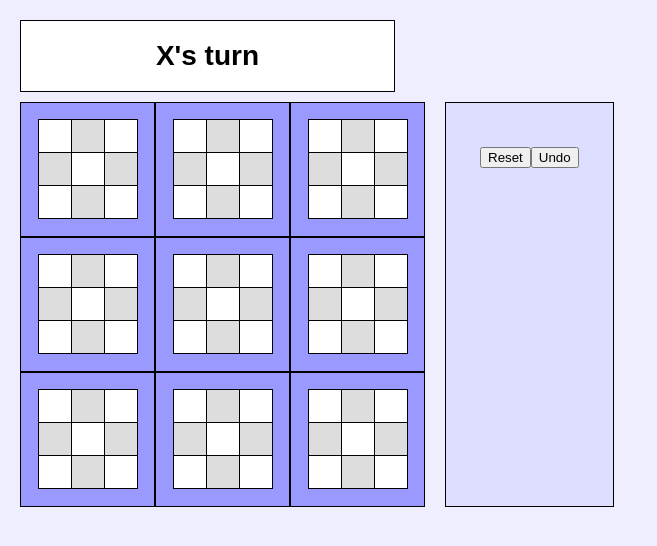
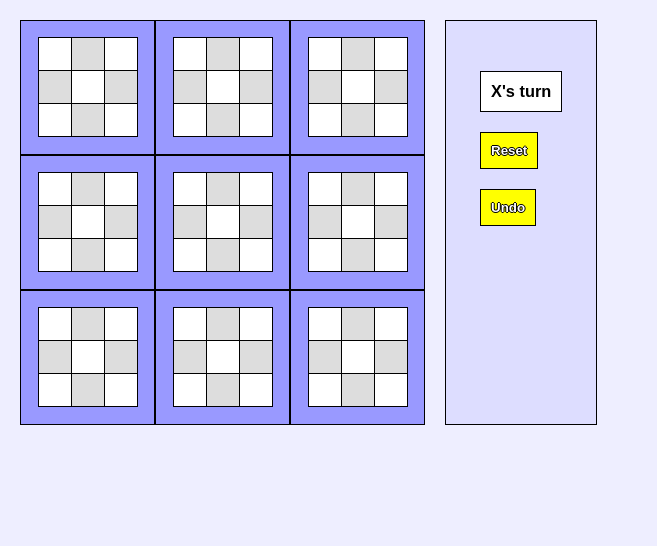
Before and after one commit to allandelarosa/ultimate-tic-tac-toe, a React (Create React App) app: page / in a window 1280 px wide. Shown: the top 546 px of the page, without its empty margins (0-657 px from the left). Built offline with nearby package versions, Linux system fonts and the light colour scheme.

Commit message:
Fixed some issues with layout; still need to rework functions to make actual game work

```diff
--- a/src/BigBoard.jsx
+++ b/src/BigBoard.jsx
@@ -1,5 +1,4 @@
 import React from 'react';
-import { calculateWinner } from './index';
 import { Board } from "./Board";
 
 export class BigBoard extends React.Component {
--- a/src/Board.js
+++ b/src/Board.js
@@ -5,6 +5,7 @@ export class Board extends React.Component {
   renderSquare(i) {
     return <Square key={i} value={this.props.squares[i]} onClick={() => this.props.onClick(i)} background={this.props.winner && this.props.winner.includes(i) ? "yellow" : i % 2 === 1 ? "#ddd" : "white"} />;
   }
+
   render() {
     const rows = Array(3);
     for (let i = 0; i < 3; i++) {
@@ -17,6 +18,7 @@ export class Board extends React.Component {
         {squares}
       </div>);
     }
+
     return (<div className="game-board">
       {rows}
     </div>);
--- a/src/Game.js
+++ b/src/Game.js
@@ -58,22 +58,20 @@ export class Game extends React.Component {
         status = 'Draw! No player wins';
       else
         status = 'Winner: ' + current.bigSquares[winner[0]];
-    }
-    else {
+    } else {
       status = (this.state.xIsNext ? 'X' : 'O') +
         "'s turn";
     }
+
     return (<div>
-      <header className="status" align="center">
-        <h1>{status}</h1>
-      </header>
       <div className="game">
         <div className="big-game-board">
           <BigBoard squares={current.squares} onClick={(i) => this.handleClick(i)} winner={winner} />
         </div>
         <div className="game-info">
-            <button className="reset" onClick={() => this.reset()}>Reset</button>
-          <button className="undo" onClick={() => this.undo()}>Undo</button>
+            <h3 className="status">{status}</h3>
+            <button className="reset" onClick={() => this.reset()}>Reset</button><br></br>
+            <button className="undo" onClick={() => this.undo()}>Undo</button>
         </div>
       </div>
     </div>);
--- a/src/index.css
+++ b/src/index.css
@@ -18,7 +18,8 @@ ol, ul {
   background: white;
   border: 1px solid black;
   margin-bottom: 10px;
-  width: 373px;
+  padding: 10px;
+  align: center;
 }
 
 .square {
@@ -47,7 +48,18 @@ ol, ul {
 }
 
 .undo, .reset {
+  background: #ff0;
+  border: 1px solid #000;
+  font-weight: bold;
+  text-shadow: -1px 0 black, 0 1px black, 1px 0 black, 0 -1px black;
+  color: white;
+  padding: 10px;
+  text-align: center;
   margin: 10px 0 10px 0;
+}
+
+.undo:focus, .reset:focus {
+  outline: none;
 }
 
 .game {
```
